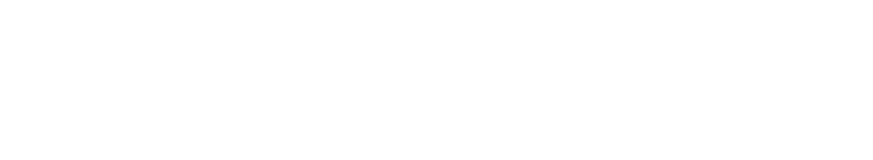
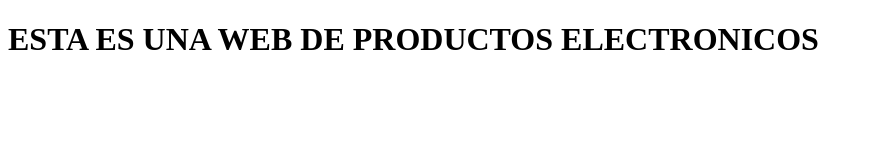
Before and after one commit to Nokylais/interfaz-usuario, a plain HTML site: page index.html in a window 1280 px wide. Shown: the whole page, without its empty margins (0-873 px from the left). Drawn offline with Linux system fonts and the light colour scheme.

Commit message:
se agrega vaina

```diff
--- a/index.html
+++ b/index.html
@@ -7,6 +7,6 @@
     <title>Mi primera WEB CSM</title>
 </head>
 <body>
-
+    <h1>ESTA ES UNA WEB DE PRODUCTOS ELECTRONICOS</h1>
 </body>
 </html>
```
